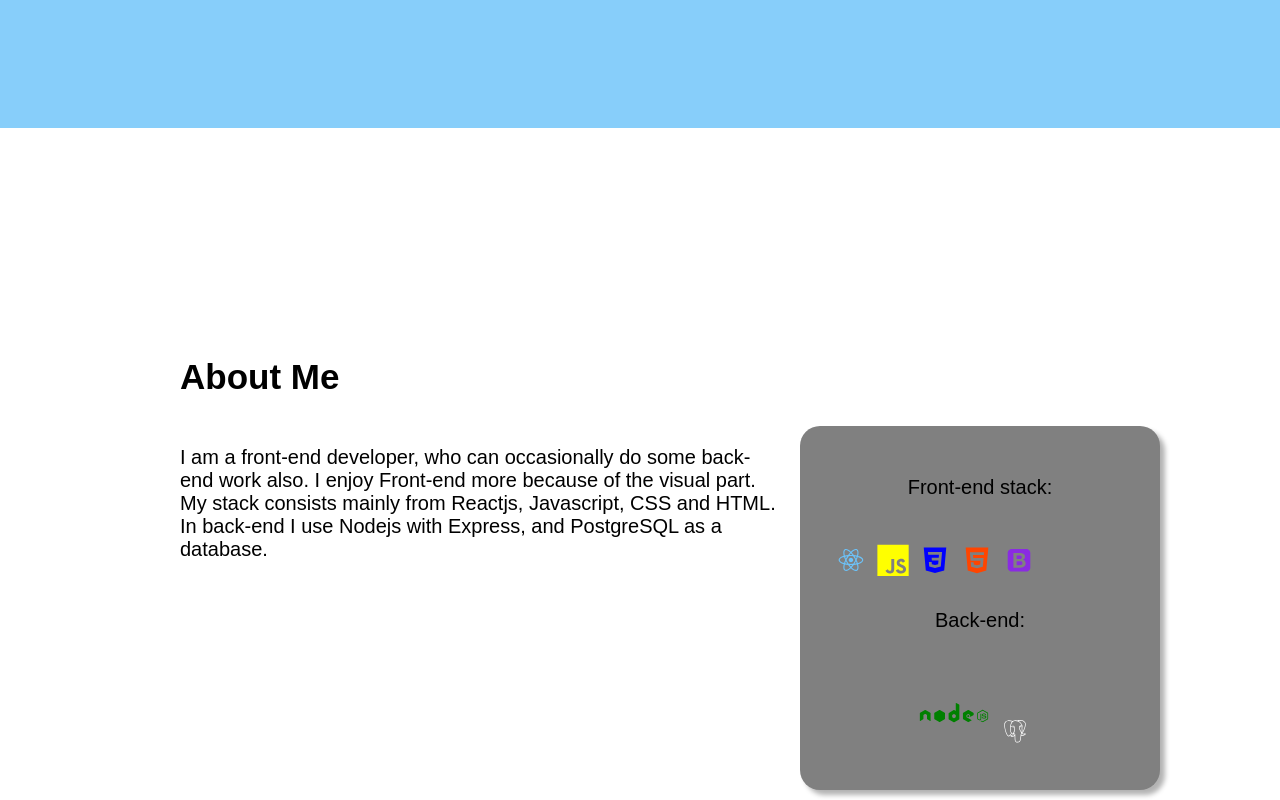
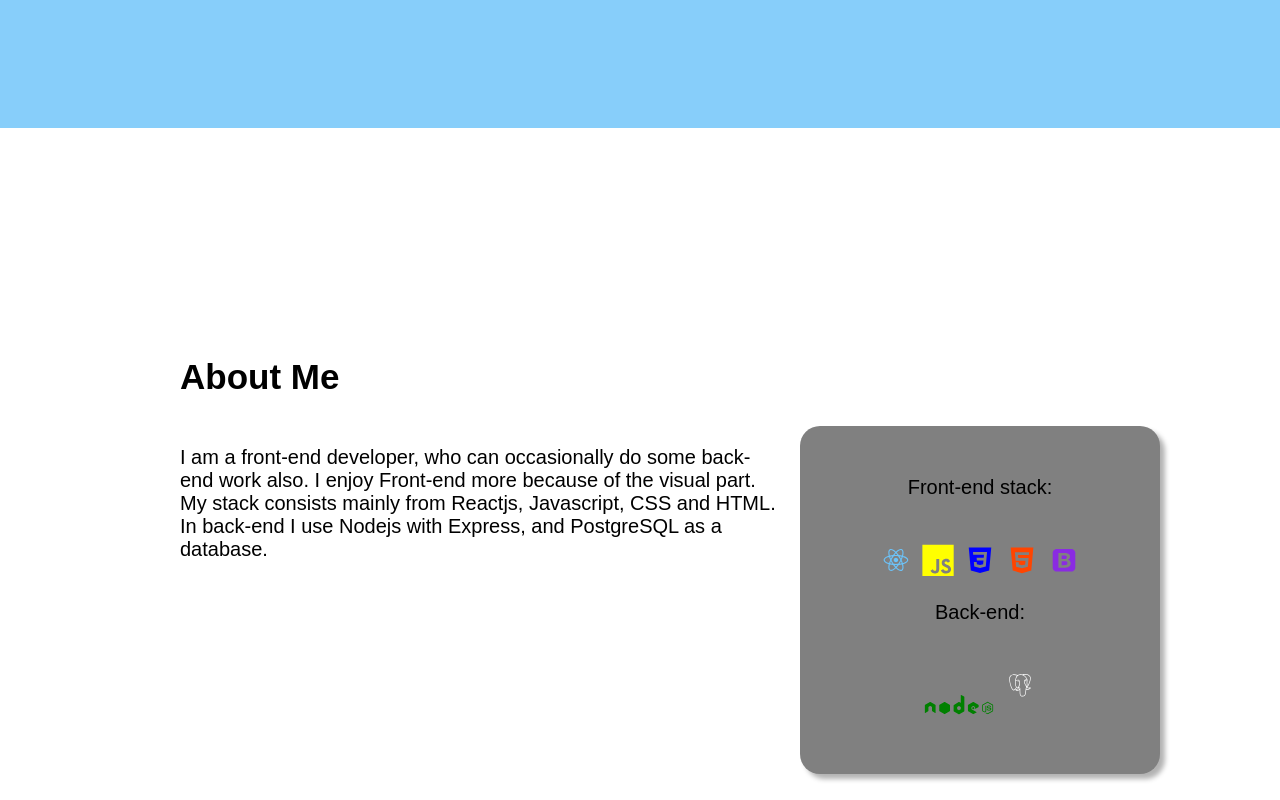
Before and after one commit to Ville34/Ville-Portfolio, a React app: page / in a window 1280 px wide. Shown: the part 440-1240 px from the top of the page. Built offline with nearby package versions, Linux system fonts and the light colour scheme; some packages are replaced by stand-ins of ours.

Commit message:
Improved flexbox properties

```diff
--- a/src/About.js
+++ b/src/About.js
@@ -9,11 +9,13 @@ class About extends Component {
 					<p className='about-p'>I am a front-end developer, who can occasionally do some back-end work also. I enjoy Front-end more because of the visual part.
 						My stack consists mainly from Reactjs, Javascript, CSS and HTML. In back-end I use Nodejs with Express, and PostgreSQL as a database. </p>
 					<div className='languages'><p>Front-end stack:</p>
-						<DiReact className="react-icon icons"/>
-						<DiJsBadge className="js-icon icons"/>
-						<DiCss3 className="css-icon icons"/>
-						<DiHtml5 className="html-icon icons"/>
-						<DiBootstrap className="bootstrap-icon icons" />
+						<div className='front-icons'>
+							<DiReact className="react-icon icons"/>
+							<DiJsBadge className="js-icon icons"/>
+							<DiCss3 className="css-icon icons"/>
+							<DiHtml5 className="html-icon icons"/>
+							<DiBootstrap className="bootstrap-icon icons" />
+						</div>
 						<p>Back-end:</p>
 						<div className='back-icons'>
 							<DiNodejs className='icons node-icon' />
--- a/src/Projects.js
+++ b/src/Projects.js
@@ -6,7 +6,7 @@ class Projects extends Component {
 	render() {
 		return(
 			<div>
-				<h2>Here are some of my projects</h2>
+				<h2 className='projects'>Here are some of my projects</h2>
 				<div className='projects'>
 					<div className='project-card smartbrain'>
 						<div className='card-title'>
--- a/src/home.css
+++ b/src/home.css
@@ -50,7 +50,9 @@ span:hover {
     width: 100vw;
     padding: 200px 20px;
     display: flex;
+    flex-direction: column;
      justify-content: center;
+     align-items: center;
 
     font-size: 2rem;
 
--- a/src/index.css
+++ b/src/index.css
@@ -18,12 +18,7 @@ html {
   }
 
 
-  h1, h2, p {
 
-    display: flex;
-    justify-content: center;
-
-  }
   .logo{
     margin-left: 50px;
     font-weight: bold;
@@ -39,7 +34,6 @@ html {
 
   ul.navigation {
     background-color: white;
-
     margin: 0;
     height: 100%;
     list-style: none;
@@ -111,7 +105,10 @@ html {
   .languages{
     background-color: gray;
     width: 50%;
-    display: block;
+    display: flex;
+    flex-direction: column;
+    flex-wrap: wrap;
+    align-items: center;
     padding: 30px;
     border-radius: 20px;
     box-shadow: 5px 5px 5px 0px rgba(0,0,0,0.3);
@@ -120,8 +117,7 @@ html {
   }
 
   .languages p{
-    display: flex;
-    align-items: center;
+
     font-size: 2.5vmin;
   }
 
@@ -134,12 +130,19 @@ html {
     margin: 5px;
     margin-top: 25px;
     font-size: 4vmin;
-    display: inline-flex;
+    display: flex;
     align-items: center;
 
 
   }
-
+  .front-icons{
+    display: flex;
+    flex-direction: row;
+  }
+  .back-icons{
+    display: flex;
+    flex-direction: row;
+  }
   .icons:hover{
     scale: 1.1;
 
@@ -171,9 +174,7 @@ html {
     color: blueviolet;
   }
 
-  .back-icons{
-    margin-left: 28%;
-  }
+
 
   .node-icon{
     color: green;
```
